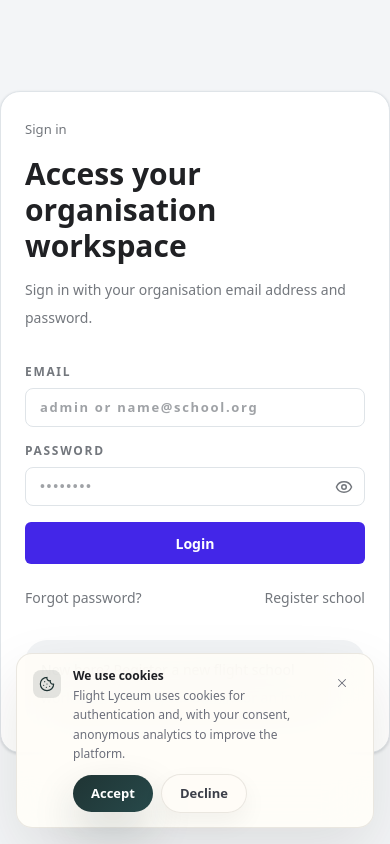
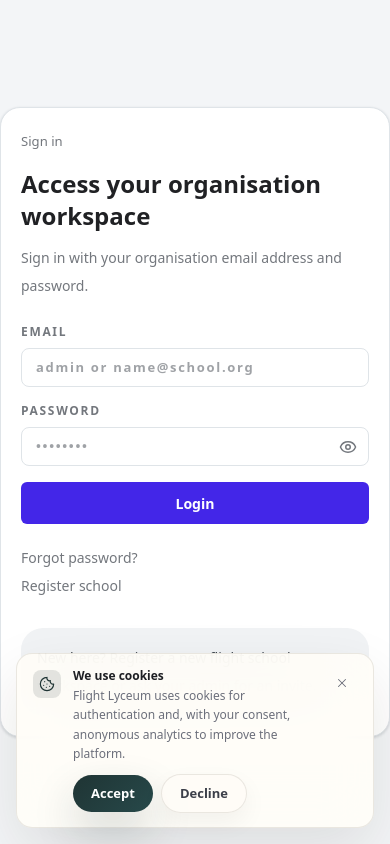
Before and after one commit to akiwumi/EASA_app, a Next.js app: page /login in a window 390 px wide. Shown: the top 844 px of the page. Built offline with nearby package versions, Linux system fonts and the light colour scheme; no server answers.

Commit message:
Improve mobile auth form layout

```diff
--- a/src/app/(auth)/login/page.tsx
+++ b/src/app/(auth)/login/page.tsx
@@ -60,17 +60,17 @@ export default function LoginPage() {
   };
 
   return (
-    <div className="easa-shell flex min-h-screen items-center justify-center py-8">
-      <section className="easa-card-glass w-full max-w-xl p-6 md:p-8">
+    <div className="easa-shell flex min-h-screen min-w-0 items-center justify-center py-6 sm:py-8">
+      <section className="easa-card-glass min-w-0 w-full max-w-xl overflow-hidden p-5 sm:p-6 md:p-8">
           <span className="easa-eyebrow">Sign in</span>
-          <h2 className="mt-4 text-3xl font-semibold text-[var(--easa-color-text-primary)]">
+          <h2 className="mt-4 text-2xl font-semibold text-[var(--easa-color-text-primary)] sm:text-3xl">
             Access your organisation workspace
           </h2>
           <p className="mt-3 text-sm leading-7 text-[var(--easa-color-text-muted)]">
             Sign in with your organisation email address and password.
           </p>
 
-          <form className="mt-8 space-y-4" onSubmit={handleSubmit}>
+          <form className="mt-6 min-w-0 space-y-4 sm:mt-8" onSubmit={handleSubmit}>
             <label className="block text-xs font-semibold uppercase tracking-[0.14em] text-[var(--easa-color-text-muted)]">
               Email
               <input
@@ -113,7 +113,7 @@ export default function LoginPage() {
             <p className="mt-4 text-sm text-[var(--easa-color-accent-orange)]">{message}</p>
           ) : null}
 
-          <div className="mt-6 flex items-center justify-between gap-3 text-sm text-[var(--easa-color-text-muted)]">
+          <div className="mt-6 flex min-w-0 flex-col gap-2 text-sm text-[var(--easa-color-text-muted)] sm:flex-row sm:items-center sm:justify-between sm:gap-3">
             <span>Forgot password?</span>
             <Link className="font-medium text-[var(--easa-color-brand-primary)]" href="/register">
               Register school
--- a/src/app/globals.css
+++ b/src/app/globals.css
@@ -833,6 +833,20 @@ button:not([class*="easa-btn"]):not([class*="easa-icon-btn"]):not(:disabled):act
 }
 
 @media (max-width: 640px) {
+  .easa-shell {
+    width: min(100% - 1rem, 1440px);
+  }
+
+  .easa-card,
+  .easa-card-glass {
+    border-radius: 20px;
+  }
+
+  .easa-input {
+    min-width: 0;
+    max-width: 100%;
+  }
+
   .easa-h1-mobile-hero {
     font-size: clamp(2.1rem, 8vw, 3rem) !important;
     line-height: 1.08 !important;
--- a/src/components/auth/RegisterSchoolForm.tsx
+++ b/src/components/auth/RegisterSchoolForm.tsx
@@ -56,10 +56,10 @@ export default function RegisterSchoolForm({
   }
 
   return (
-    <div className="easa-shell flex min-h-screen items-center justify-center py-8">
-      <section className="easa-card-glass w-full max-w-2xl p-6 md:p-8">
+    <div className="easa-shell flex min-h-screen min-w-0 items-center justify-center py-6 sm:py-8">
+      <section className="easa-card-glass min-w-0 w-full max-w-2xl overflow-hidden p-5 sm:p-6 md:p-8">
         <span className="easa-eyebrow">New flight school</span>
-        <h2 className="mt-4 text-3xl font-semibold text-[var(--easa-color-text-primary)]">
+        <h2 className="mt-4 text-2xl font-semibold text-[var(--easa-color-text-primary)] sm:text-3xl">
           Register your school workspace
         </h2>
         <p className="mt-3 text-sm leading-7 text-[var(--easa-color-text-muted)]">
@@ -71,7 +71,7 @@ export default function RegisterSchoolForm({
           </p>
         ) : null}
 
-        <form className="mt-8 grid gap-4 md:grid-cols-2" onSubmit={handleSubmit}>
+        <form className="mt-6 grid min-w-0 gap-4 sm:mt-8 md:grid-cols-2" onSubmit={handleSubmit}>
           <label className="block text-xs font-semibold uppercase tracking-[0.14em] text-[var(--easa-color-text-muted)] md:col-span-2">
             Flight school name
             <input
@@ -159,7 +159,7 @@ export default function RegisterSchoolForm({
           </p>
         ) : null}
 
-        <div className="mt-6 flex items-center justify-between gap-3 text-sm text-[var(--easa-color-text-muted)]">
+        <div className="mt-6 flex min-w-0 flex-col gap-2 text-sm text-[var(--easa-color-text-muted)] sm:flex-row sm:items-center sm:justify-between sm:gap-3">
           <span>Already have a school workspace?</span>
           <Link className="font-medium text-[var(--easa-color-brand-primary)]" href="/login">
             Login
```
